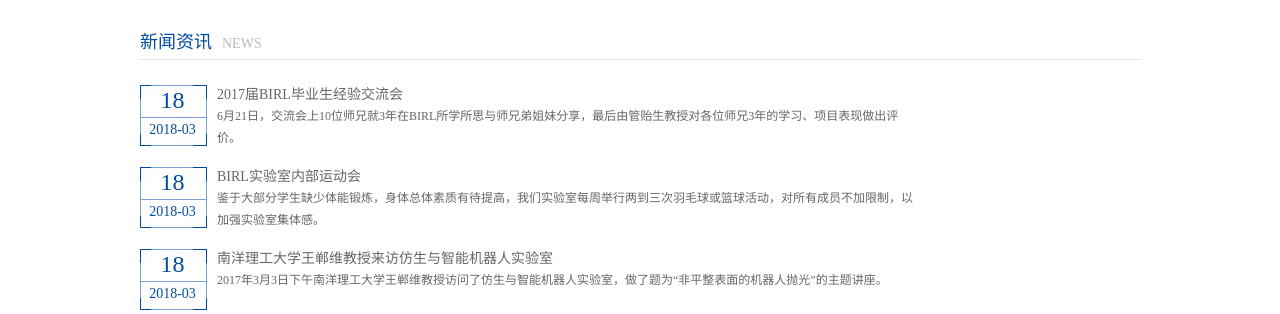
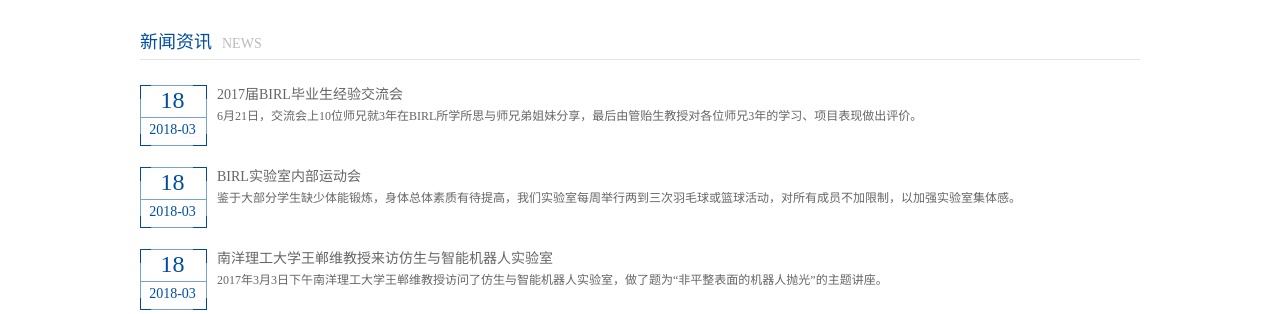
Before and after one commit to Wenqiangjin/wenqiangjin.github.io, a Jekyll site: the page built from index.html, in a window 1280 px wide. Shown: the part 1205-1519 px from the top of the page. Built offline with Jekyll 4.4.1, drawn with Linux system fonts in a browser that asks for light colours.

Commit message:
paper patent

```diff
--- a/assets/style.css
+++ b/assets/style.css
@@ -137,7 +137,7 @@
 .main_news .news_bottom li .date{float:left; margin-right:10px; width:67px; height:61px; background:url(../images/assets/0-035.jpg) no-repeat ;}
 .main_news .news_bottom li .date .day{ display:block;width:65px; height:31px; text-align:center; line-height:31px;font-size:24px; color:#004da1; }
 .main_news .news_bottom li .date .month{ display:block;width:65px; height:27px; text-align:center; line-height:27px; font-size:14px; color:#004da1;}
-.main_news .news_bottom li .text{ float:left;width:700px; height:61px;}
+.main_news .news_bottom li .text{ float:left;width:900px; height:61px;}
 .main_news .news_bottom li .text h3{height:20px; line-height:20px; font-size:14px; font-weight:normal; color:#666666;cursor:pointer;}
 .main_news .news_bottom li .text h3:hover{color:#024EA6;}
 .main_news .news_bottom li .text p{ line-height:22px; font-family:simsun; font-size:12px; font-weight:normal; color:#808080;}
```
